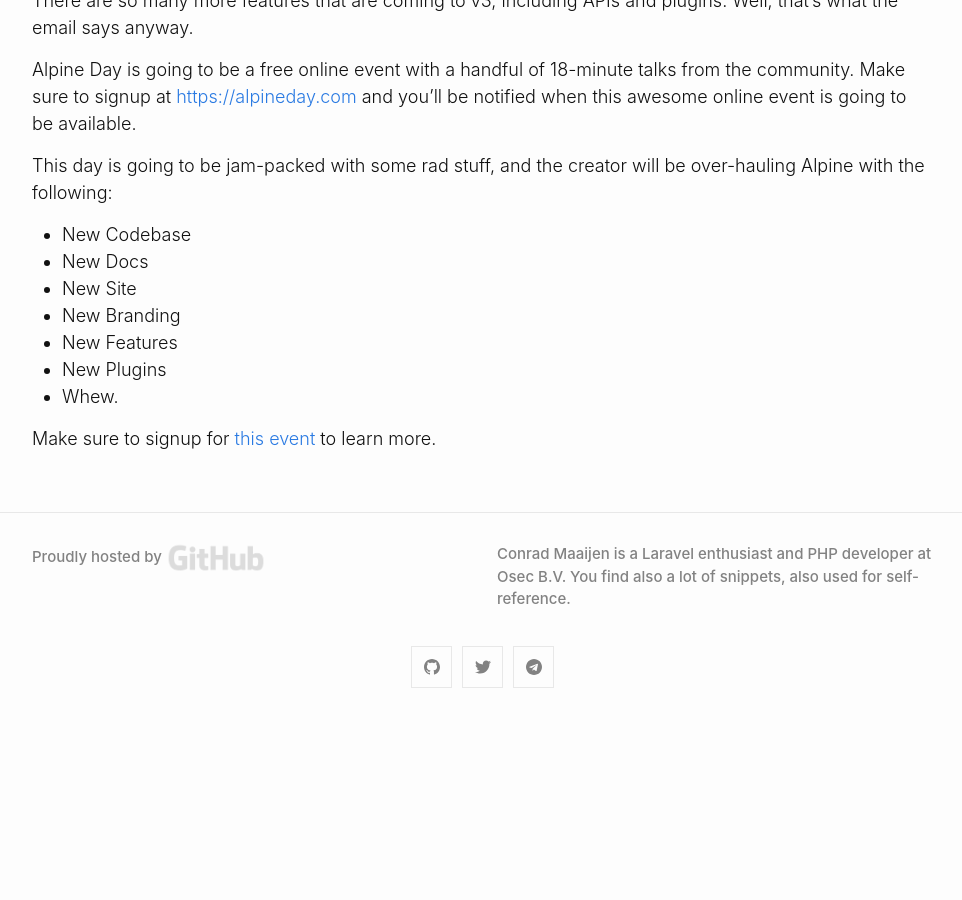
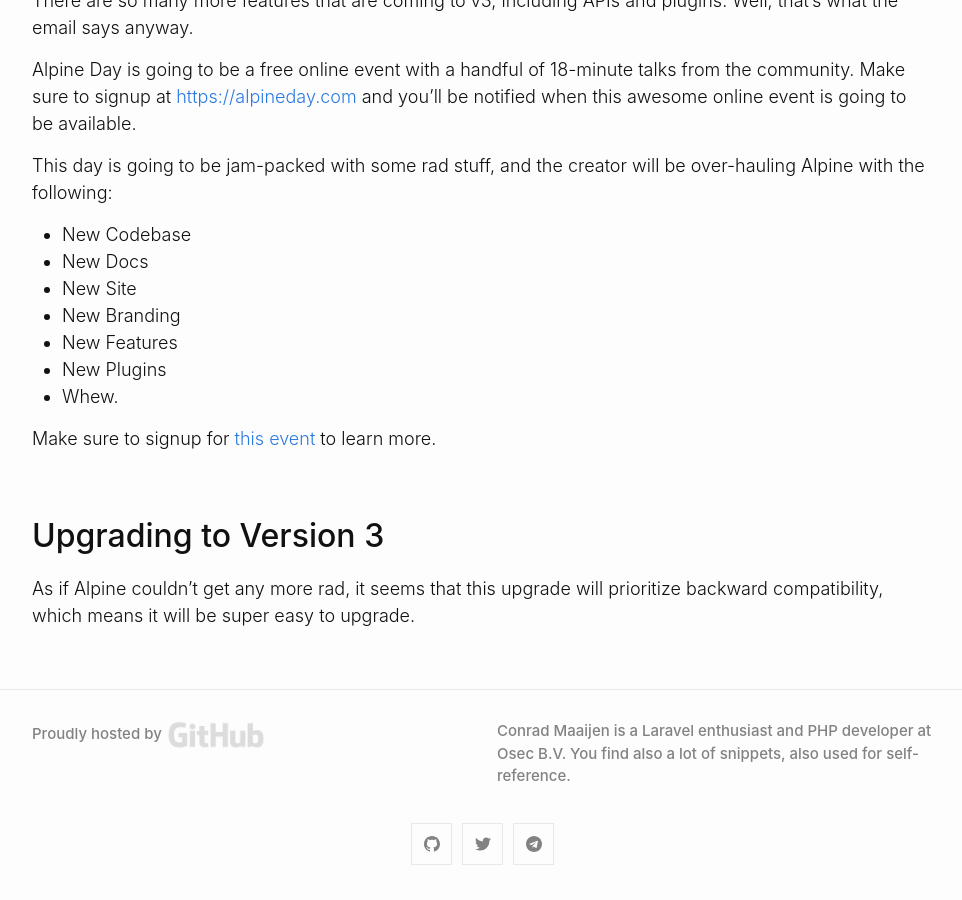
Before and after one commit to ConradMaaijen/conradmaayen.github.io, a Jekyll site: the page built from _posts/2021-04-26-alpine-js-v3.md, in a window 1280 px wide and 900 px high, scrolled down 2049 px. Shown: the whole window, without its empty margins (158-1120 px from the left). Built offline with Jekyll 4.4.1, drawn with Linux system fonts in a browser that asks for light colours; before the commit the page ends 2772 px from its top, so only the background shows below that.

Commit message:
add upgrading to post

```diff
--- a/_posts/2021-04-26-alpine-js-v3.md
+++ b/_posts/2021-04-26-alpine-js-v3.md
@@ -86,3 +86,7 @@ This day is going to be jam-packed with some rad stuff, and the creator will be
 * Whew.
 
 Make sure to signup for [this event](https://alpineday.com) to learn more.
+
+## Upgrading to Version 3
+
+As if Alpine couldn't get any more rad, it seems that this upgrade will prioritize backward compatibility, which means it will be super easy to upgrade.
```
